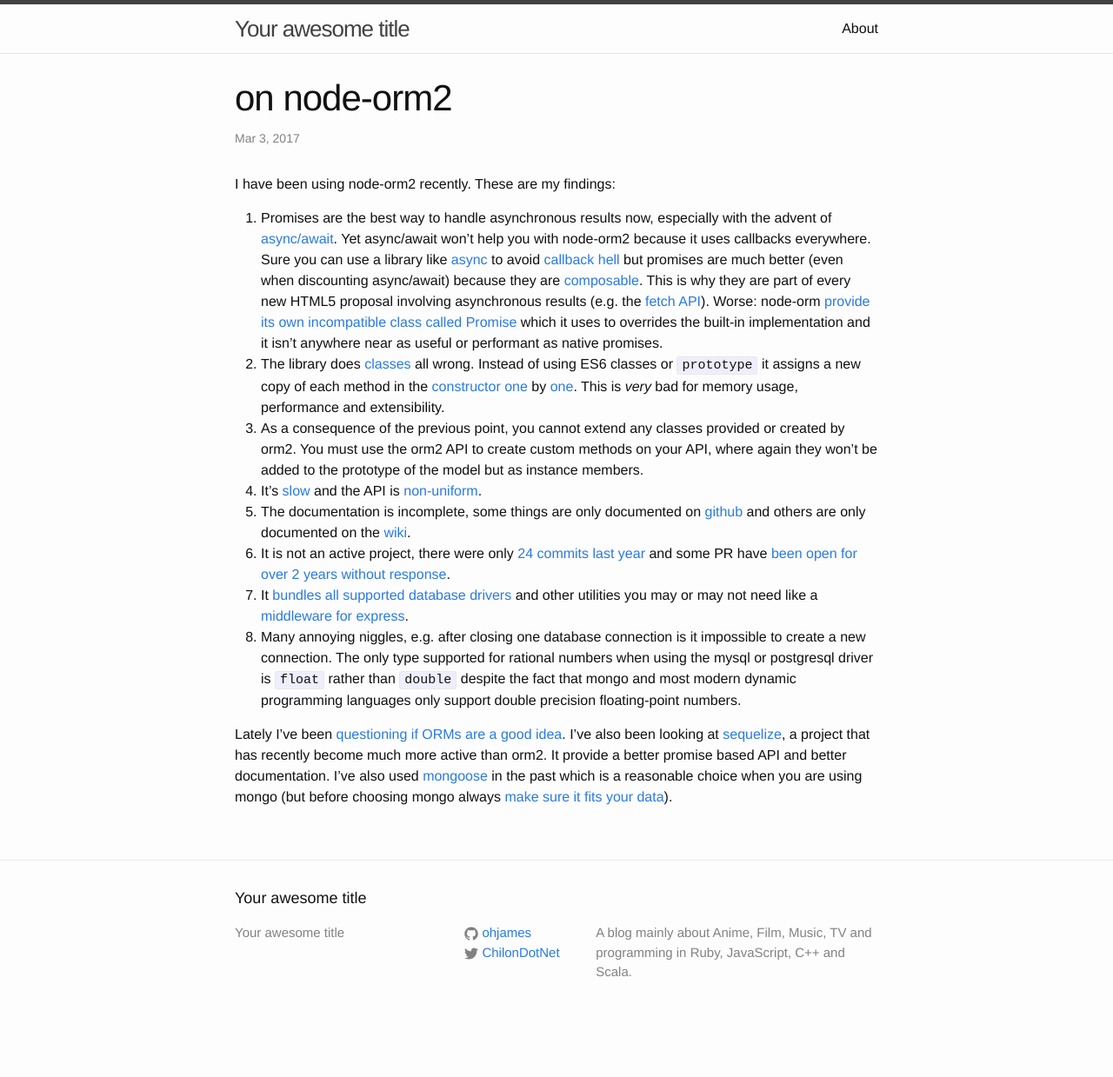
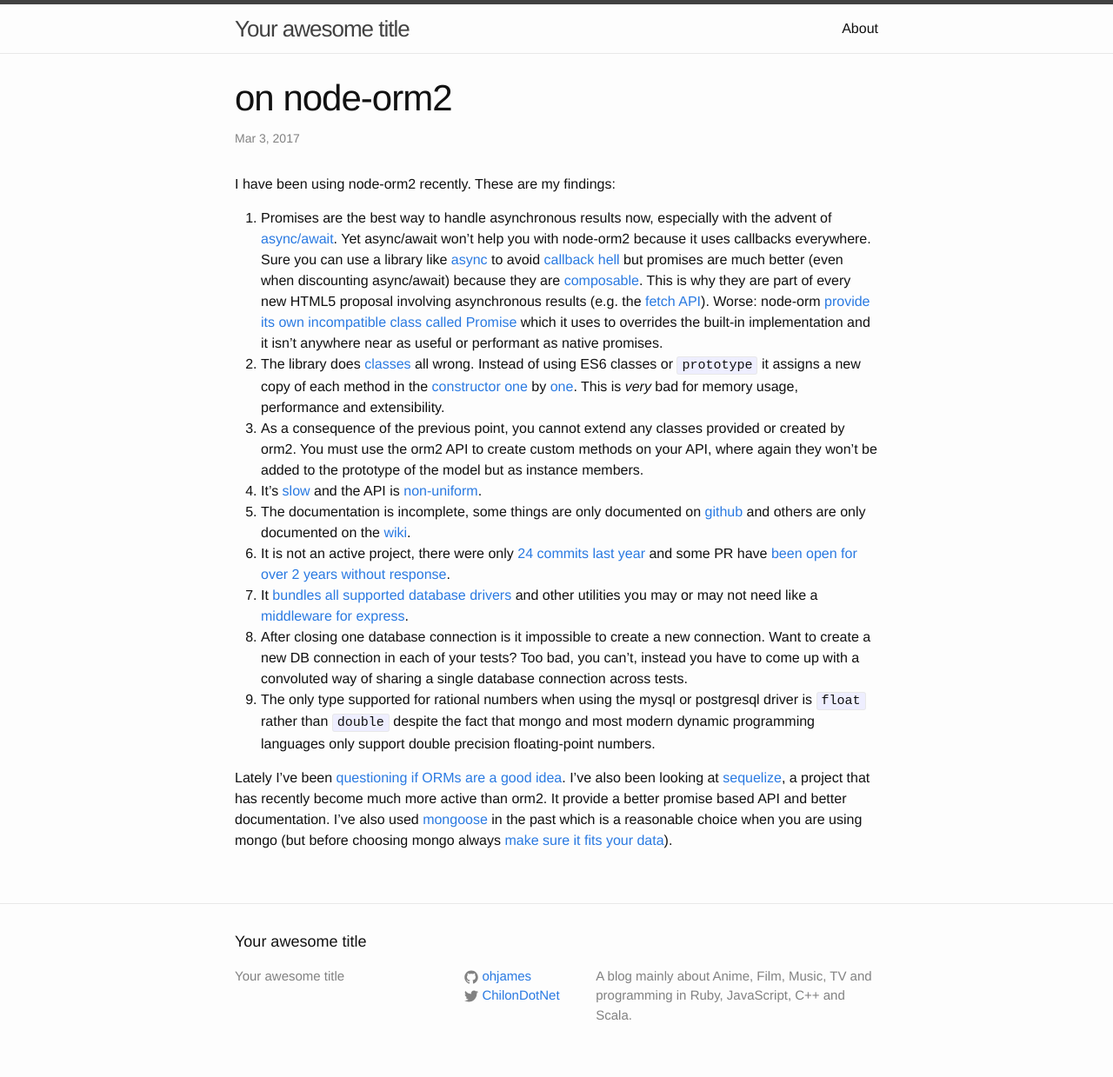
Before and after one commit to insidewhy/ohjames.github.io, a Jekyll site: the page built from _posts/2017-03-03-on-node-orm2.md, in a window 1280 px wide. Shown: the whole page at 87% size. Built offline with Jekyll 4.4.1, drawn with Linux system fonts in a browser that asks for light colours; before the commit the page ends 1190 px from its top, so only the background shows below that.

Commit message:
split up orm2 niggles

```diff
--- a/_posts/2017-03-03-on-node-orm2.md
+++ b/_posts/2017-03-03-on-node-orm2.md
@@ -14,6 +14,7 @@ I have been using node-orm2 recently. These are my findings:
 1. The documentation is incomplete, some things are only documented on [github](https://github.com/dresende/node-orm2/blob/v3.2.3/Readme.md) and others are only documented on the [wiki](https://github.com/dresende/node-orm2/wiki).
 1. It is not an active project, there were only [24 commits last year](https://github.com/dresende/node-orm2/commits/master) and some PR have [been open for over 2 years without response](https://github.com/dresende/node-orm2/pull/574).
 1. It [bundles all supported database drivers](https://github.com/dresende/node-orm2/tree/v3.2.3/lib/Drivers/DML) and other utilities you may or may not need like a [middleware for express](https://github.com/dresende/node-orm2/blob/v3.2.3/lib/Express.js).
-1. Many annoying niggles, e.g. after closing one database connection is it impossible to create a new connection. The only type supported for rational numbers when using the mysql or postgresql driver is `float` rather than `double` despite the fact that mongo and most modern dynamic programming languages only support double precision floating-point numbers.
+1. After closing one database connection is it impossible to create a new connection. Want to create a new DB connection in each of your tests? Too bad, you can't, instead you have to come up with a convoluted way of sharing a single database connection across tests.
+1. The only type supported for rational numbers when using the mysql or postgresql driver is `float` rather than `double` despite the fact that mongo and most modern dynamic programming languages only support double precision floating-point numbers.
 
 Lately I've been [questioning if ORMs are a good idea](http://www.bigdatalittlegeek.com/blog/2014/3/18/orm-the-killer-of-scalability). I've also been looking at [sequelize](http://docs.sequelizejs.com/en/v3/), a project that has recently become much more active than orm2. It provide a better promise based API and better documentation. I've also used [mongoose](https://github.com/Automattic/mongoose) in the past which is a reasonable choice when you are using mongo (but before choosing mongo always [make sure it fits your data](http://www.sarahmei.com/blog/2013/11/11/why-you-should-never-use-mongodb/)).
```
